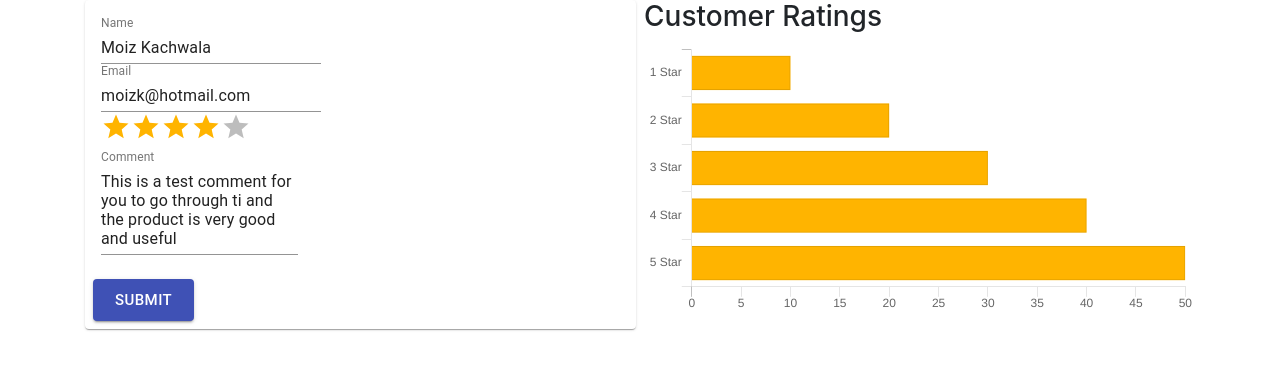
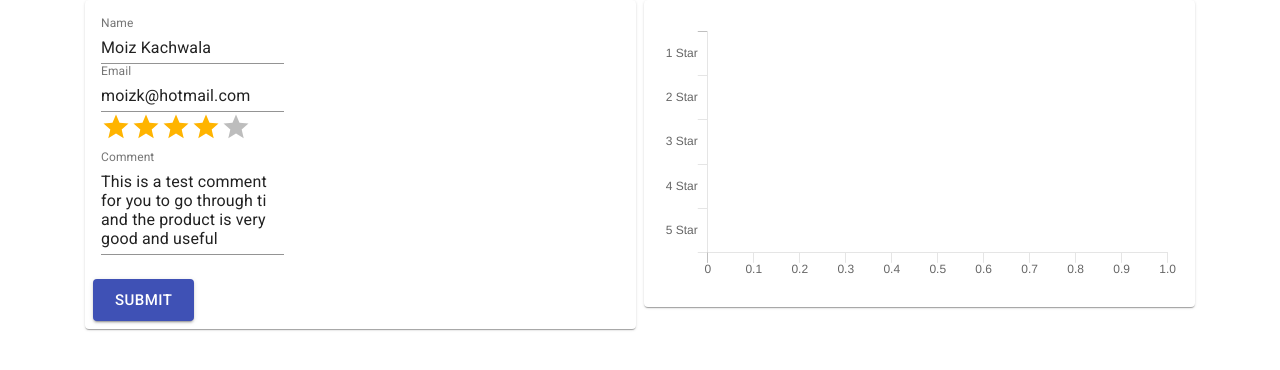
Before and after one commit to moizKachwala/checkout-test, a React (Create React App) app: page / in a window 1280 px wide. Shown: the top 370 px of the page. Built offline with nearby package versions, Linux system fonts and the light colour scheme.

Commit message:
added logic to calculate ratings

```diff
--- a/public/index.html
+++ b/public/index.html
@@ -17,7 +17,7 @@
     <link rel="manifest" href="%PUBLIC_URL%/manifest.json" />
 
     <!-- Fonts for material UI -->
-    <!-- <link rel="stylesheet" href="https://fonts.googleapis.com/css?family=Roboto:300,400,500,700&display=swap" /> -->
+    <link rel="stylesheet" href="https://fonts.googleapis.com/css?family=Roboto:300,400,500,700&display=swap" />
 
     <!--
       Notice the use of %PUBLIC_URL% in the tags above.
--- a/src/components/pages/FeedbackPage/FeedbackPage.js
+++ b/src/components/pages/FeedbackPage/FeedbackPage.js
@@ -11,7 +11,7 @@ import {
 import { Rating } from '@material-ui/lab';
 
 import FeedbackList from './FeedbackList';
-import RatingWidget from '../../../common/widgets/ratingWidget/RatingWidget';
+import FeedbackRating from './FeedbackRating';
 
 export default function FeedbackPage(props) {
 
@@ -24,17 +24,6 @@ export default function FeedbackPage(props) {
                 feedback,
             ];
         });
-    }
-
-    const chartData = {
-        labels: ['1 Star', '2 Star', '3 Star', '4 Star', '5 Star'],
-        datasets: [{
-            label: "Customer Ratings",
-            data: [10, 20, 30, 40, 50],
-            backgroundColor: "#ffb400",
-            strokeColor: "brown",
-            borderWidth: 1
-        }],
     }
 
     return (
@@ -131,7 +120,7 @@ export default function FeedbackPage(props) {
                     </Formik>
                 </Grid>
                 <Grid item xs={12} sm={12} md={6}>
-                    <RatingWidget title="Customer Ratings" data={chartData} />
+                    <FeedbackRating feedbacks={feedbacks} />
                 </Grid>
                 <Grid item xs={12} sm={12} md={12}>
                     <FeedbackList feedbacks={feedbacks} />
--- /dev/null
+++ b/src/components/pages/FeedbackPage/FeedbackRating.js
@@ -0,0 +1,32 @@
+import React from 'react';
+import {
+    Card,
+    CardContent,
+} from '@material-ui/core';
+
+import { getRatingChartData } from '../../../util/format';
+import BarChart from '../../../common/widgets/ratingWidget/BarChart';
+
+export default function RatingGraph({ feedbacks = [] }) {
+
+    const data = getRatingChartData(feedbacks);
+
+    const chartData = {
+        labels: ['1 Star', '2 Star', '3 Star', '4 Star', '5 Star'],
+        datasets: [{
+            label: "Customer Ratings",
+            data: data,
+            backgroundColor: "#ffb400",
+            strokeColor: "brown",
+            borderWidth: 1
+        }],
+    }
+
+    return (
+        <Card>
+            <CardContent>
+                <BarChart data={chartData} />
+            </CardContent>
+        </Card>
+    );
+}
--- /dev/null
+++ b/src/util/format.js
@@ -0,0 +1,26 @@
+let ratings = {
+    1: 0,
+    2: 0,
+    3: 0,
+    4: 0,
+    5: 0,
+}
+
+// const addRating = (feedback) => {
+//     initialRating[]
+// }
+
+
+export const getRatingChartData = (feedbacks) => {
+
+    feedbacks.forEach(({rating}) => (
+        ratings[rating] += 1
+    ));
+
+    const data = Object.keys(ratings).map((val) => {
+        console.log(val);
+        return ratings[val];
+    });
+
+    return data;
+}
```
Also changed, not shown: src/components/pages/FeedbackPage/RatingGraph.js (deleted, +0 -7 lines), src/common/widgets/ratingWidget/BarChart.js (renamed from src/common/widgets/ratingWidget/RatingWidget.js).
